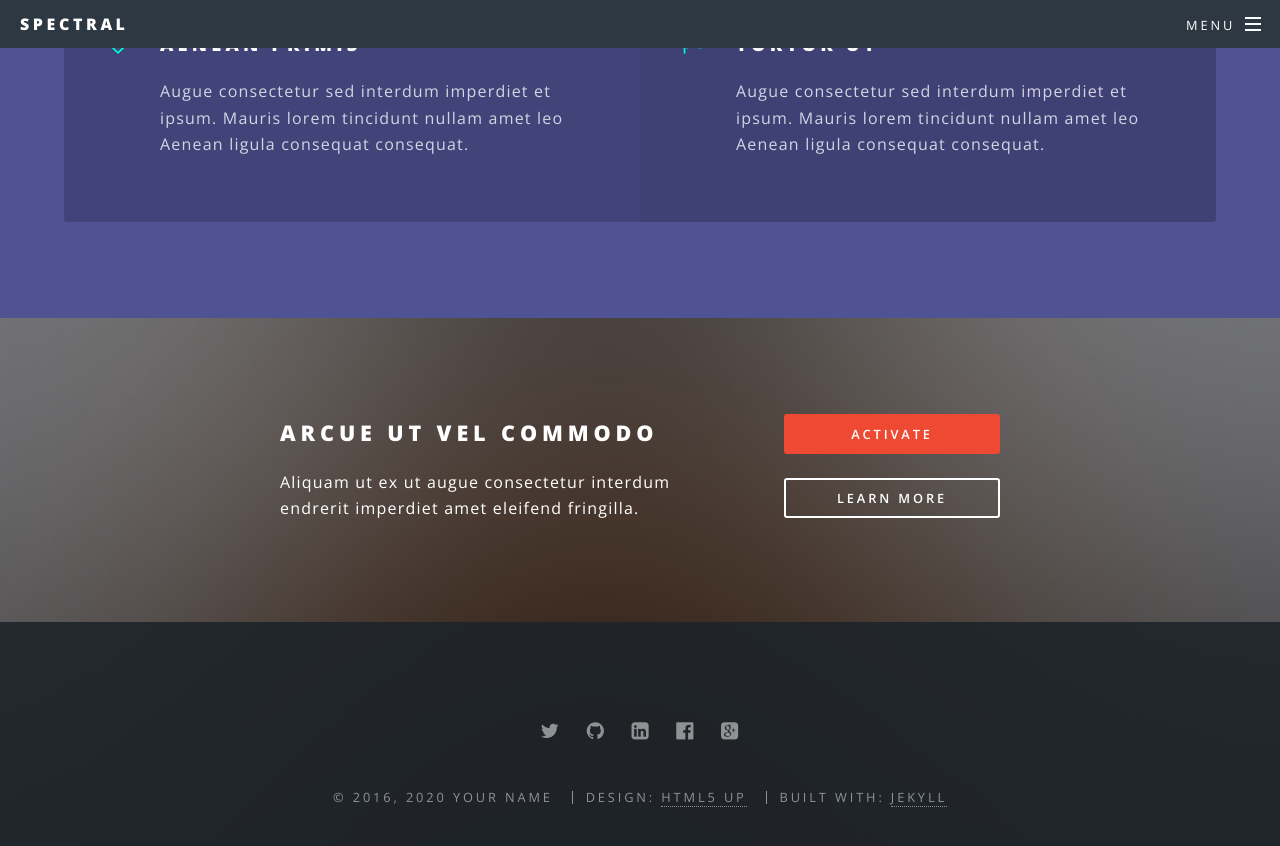
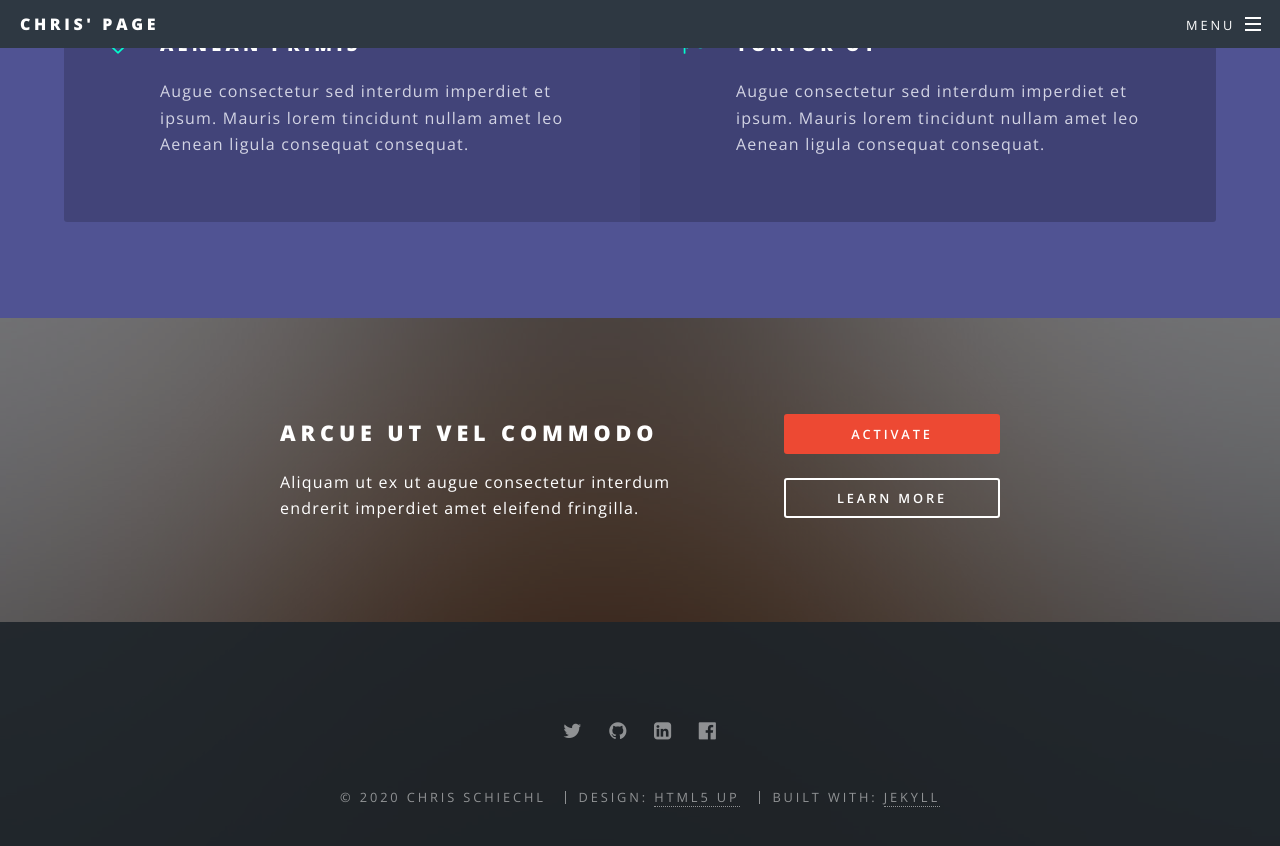
Before and after one commit to ChrisAtCodeWork/Chris-WebAufBau, a Jekyll site: the page built from index.html, in a window 1280 px wide and 900 px high, scrolled down 3484 px. Shown: the top 846 px of the window. Built offline with Jekyll 4.4.1, drawn with Linux system fonts in a browser that asks for light colours.

Commit message:
Added some Jekyll settings

```diff
--- a/_config.yml
+++ b/_config.yml
@@ -2,13 +2,24 @@
 #
 
 # Site settings
-title: Spectral
+title: Chris' Page
 description: |
   Another fine responsive
   site template freebie
   crafted by [HTML5 UP](http://html5up.net)
-owner: Your Name # or company name
-first_published: 2016 # if migrating another site, the year of your first publish
+owner: Chris Schiechl # or company name
+first_published: 2020
+lsi: false
+safe: true
+source: .
+incremental: false
+highlighter: rouge
+gist:
+  noscript: false
+kramdown:
+  math_engine: mathjax
+  syntax_highlighter: rouge
+
 email: your-email@domain.com
 baseurl: "" # the subpath of your site, e.g. /blog
 url: "http://yourdomain.com" # the base hostname & protocol for your site
@@ -17,7 +28,6 @@
   github: https://github.com/<username>
   linkedin-square: https://linkedin.com/in/<username>
   facebook-official: https://facebook.com/<username>
-  google-plus-square: https://plus.google.com/u/0/+<username>
   #email: /contact/
   #flickr:
   #instagram:
```
